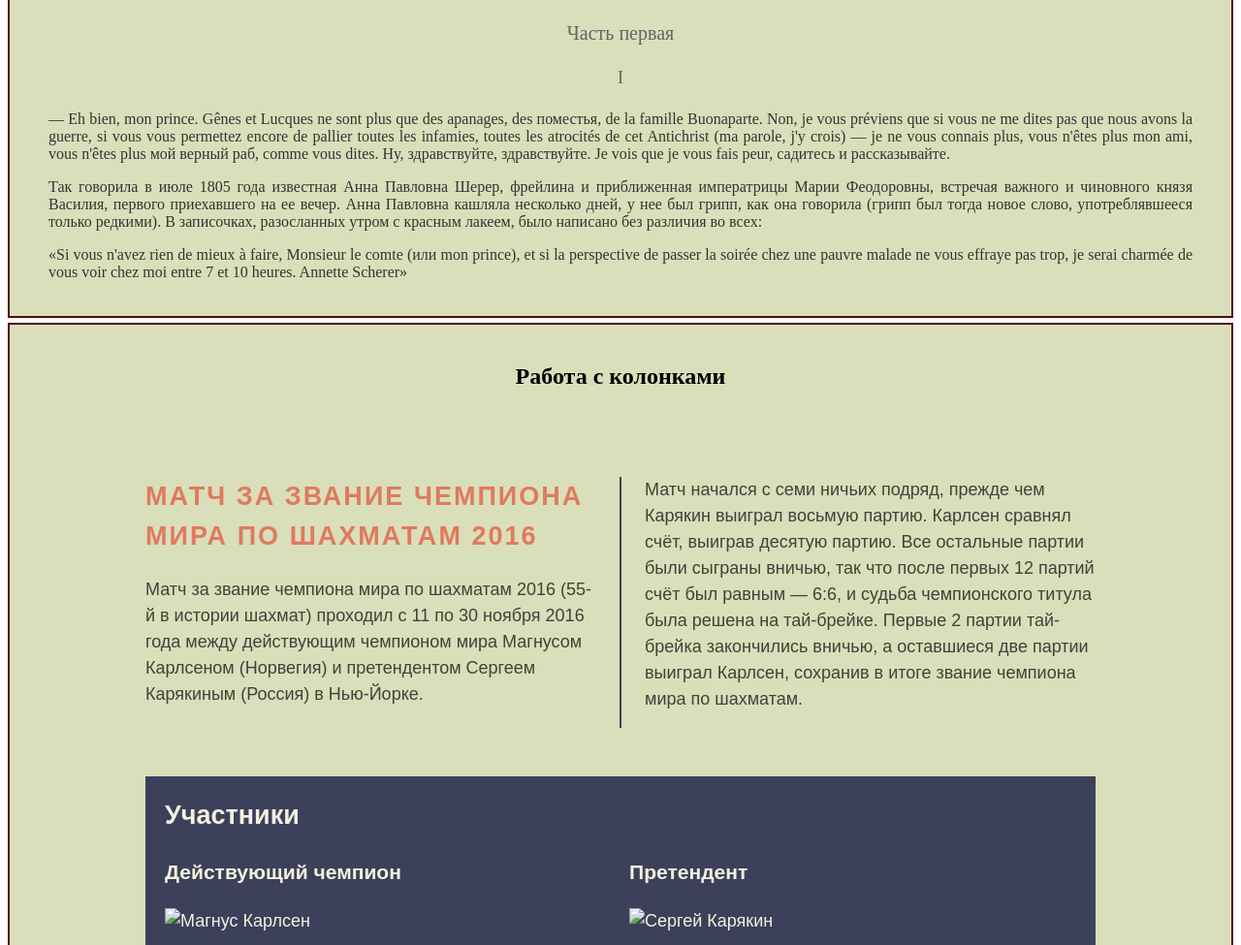
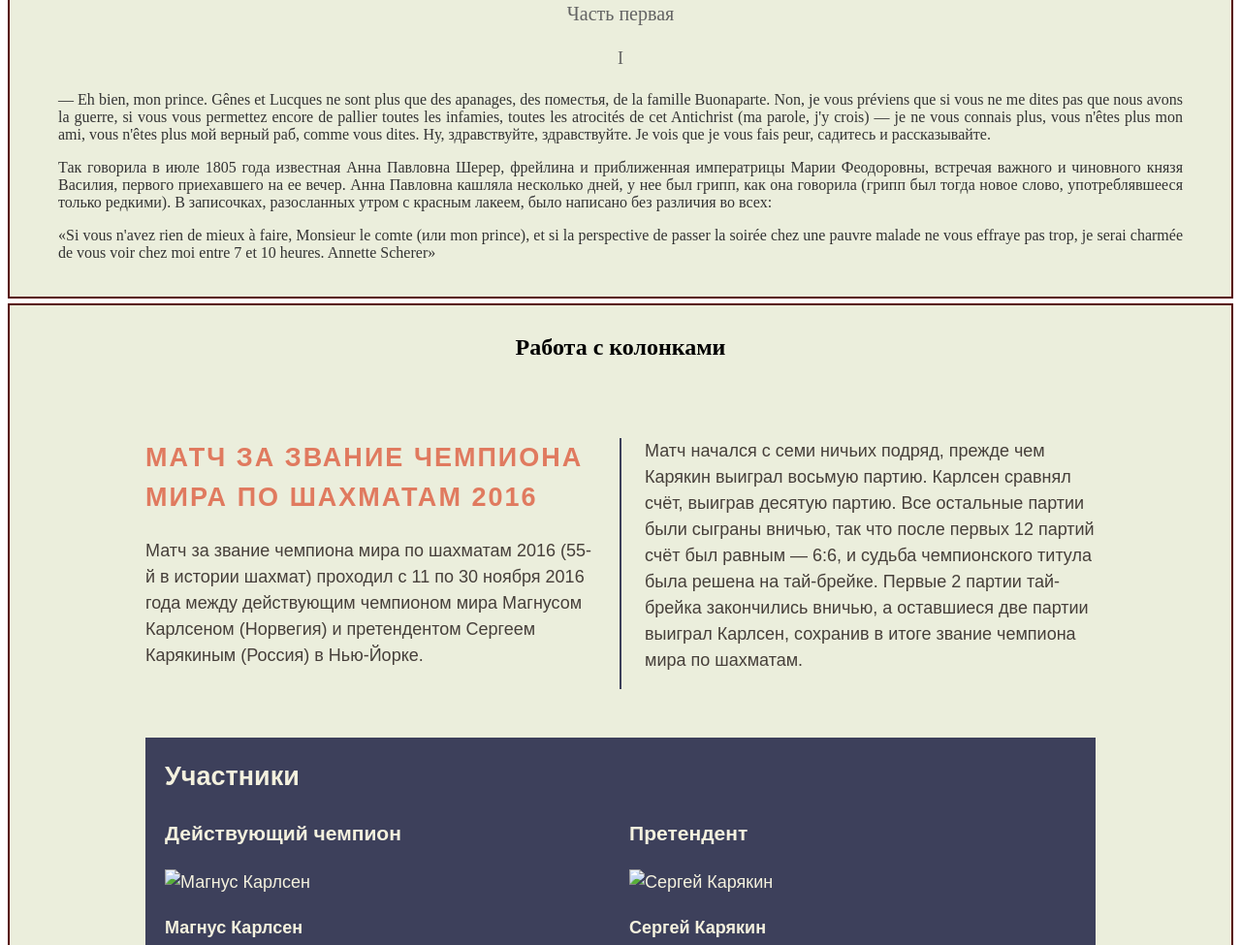
Before and after one commit to A-leks-andr/https---github.com-A-leks-andr-educational_page.github.io, a plain HTML site: page index.html in a window 1280 px wide. Shown: the part 1376-2351 px from the top of the page at 97% size. Drawn offline with Linux system fonts and the light colour scheme.

Commit message:
fix main.css

```diff
--- a/css/main.css
+++ b/css/main.css
@@ -52,17 +52,18 @@
 	}
 
 	.task {
+	height: auto;
 	border: 2px solid #570505;
-    padding: 20px 40px;
+    padding: 20px 50px;
     margin: 5px 0;
 	color: #000;
 	text-align: center;
-	background-color: #d9dfba;
+	background-color: #ebeedc;
 	}
 
 	.profile_h {
 	color: #000;
-	margin: 20px;
+	margin: 10px;
 	}
 
 	.card {
@@ -130,9 +131,11 @@
 
 	.iframe-container {
     position: relative;
-    height: 160vh;
+    height: 180vh;
     overflow: auto;
-    margin: 20px;
+    margin: 0;
+	padding: 0;
+	overflow: hidden;
 }
 
 .iframe-container iframe {
@@ -143,4 +146,5 @@
     left: 0;
     width: 100%;
     height: 100%;
+	overflow: hidden;
 }
```
